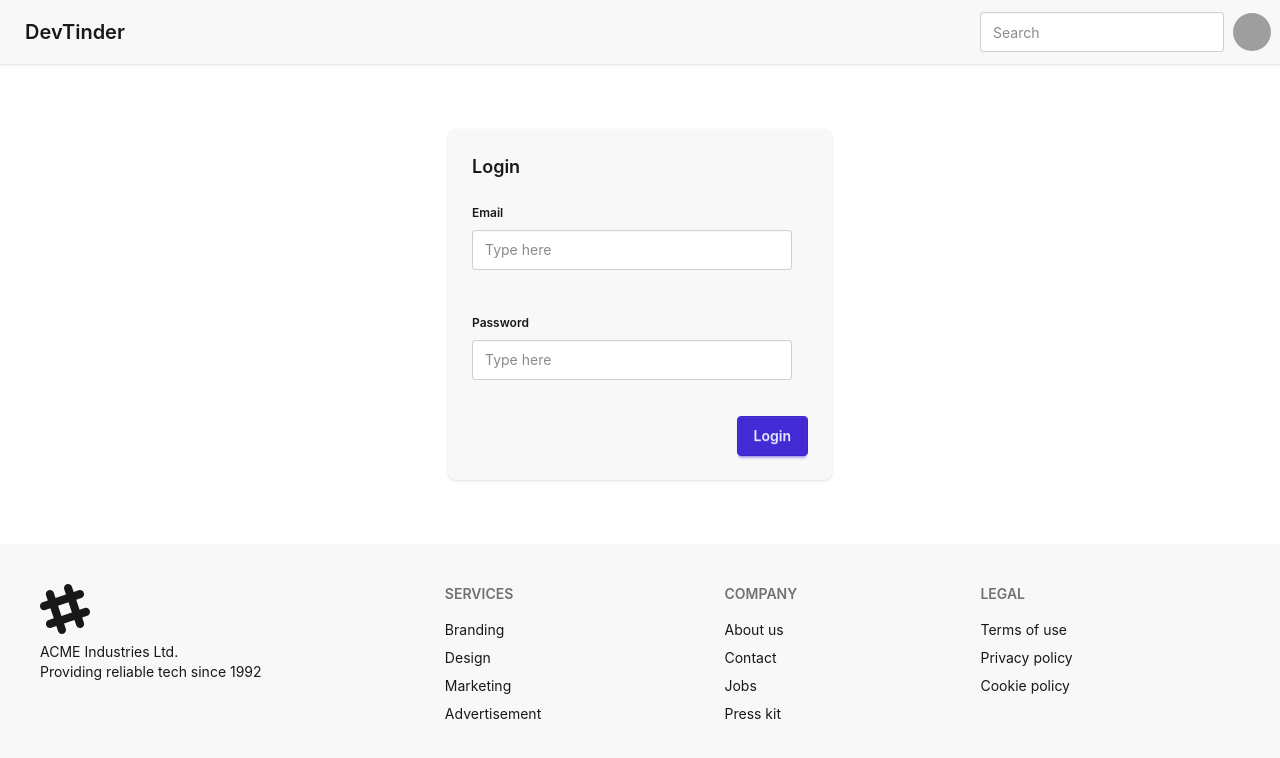
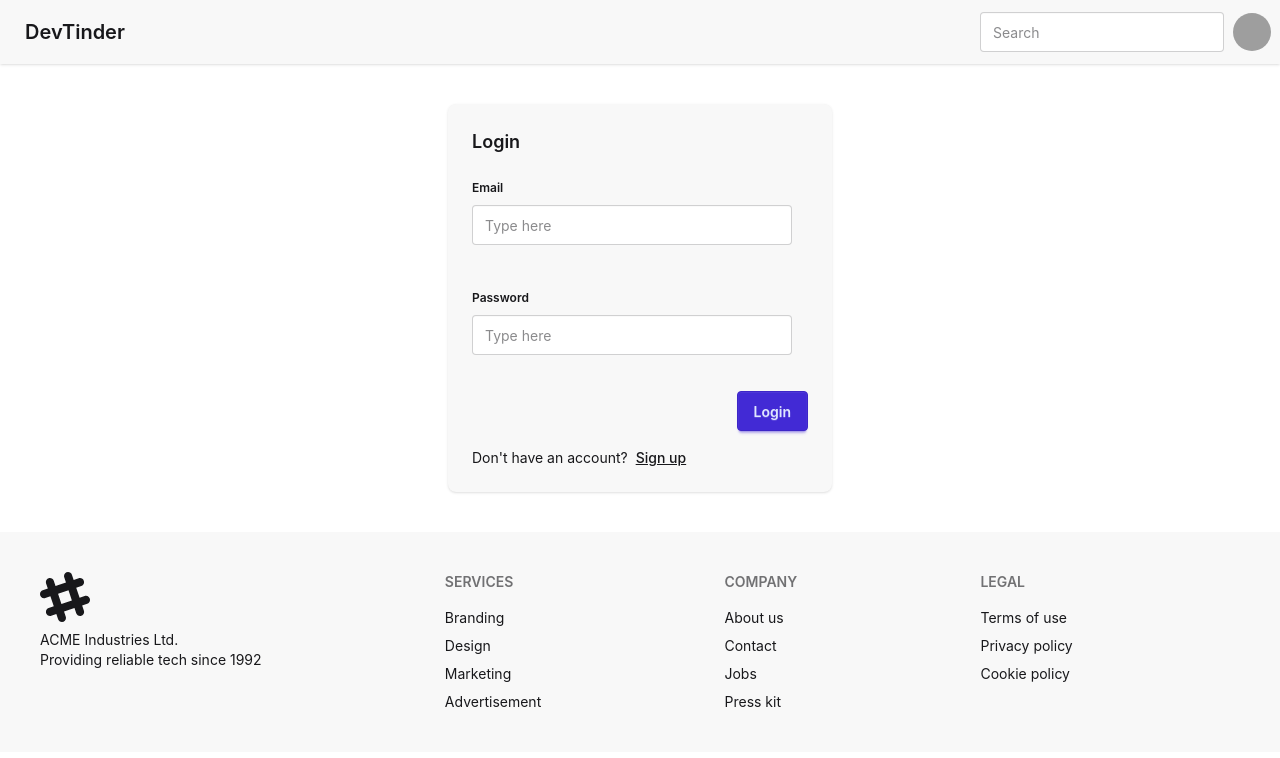
Before and after one commit to vijaydevguy/devtinder-frontend, a React (Vite) app: page /login in a window 1280 px wide. Shown: the top 758 px of the page. Built offline with nearby package versions, Linux system fonts and the light colour scheme; no server answers; grey boxes are pictures that could not be loaded.

Commit message:
signin_signup

```diff
--- a/src/hooks/useLogin.jsx
+++ b/src/hooks/useLogin.jsx
@@ -1,7 +1,11 @@
-import React, { useEffect, useState } from "react";
-import { ErrorMessage, Field, Form, Formik } from "formik";
+import { useState } from "react";
 import * as Yup from "yup";
-import { fetchUser, loginService, logout } from "../services/authService";
+import {
+  fetchUser,
+  loginService,
+  logout,
+  signUp,
+} from "../services/authService";
 import { notify } from "../utils/toastify";
 import { useDispatch, useSelector } from "react-redux";
 import { addUser, removeUser } from "../redux/slices/userSlice";
@@ -15,6 +19,7 @@ export const useLogin = () => {
   const [loading, setLoading] = useState(false);
   const [error, setError] = useState(null);
   const [user, setUser] = useState();
+  const [isLogin, setIsLogin] = useState(true);
 
   const userData = useSelector(selectUserDetails) || null;
 
@@ -33,12 +38,24 @@ export const useLogin = () => {
       .matches(/[A-Z]/, "Must contain at least one uppercase letter")
       .matches(/[0-9]/, "Must contain at least one number")
       .matches(/[@$!%*?&]/, "Must contain at least one special character"),
+
+    ...(!isLogin && {
+      firstName: Yup.string().required("First name is required"),
+      lastName: Yup.string().optional(),
+    }),
   });
 
-  const initialValues = {
-    emailId: "",
-    password: "",
-  };
+  const initialValues = isLogin
+    ? {
+        emailId: "",
+        password: "",
+      }
+    : {
+        firstName: "",
+        lastName: "",
+        emailId: "",
+        password: "",
+      };
 
   // login user
   const handleSubmit = async (
@@ -48,16 +65,35 @@ export const useLogin = () => {
     console.log(values, "testPayload");
 
     try {
-      const res = await loginService(values);
-      // console.log(res, "testLoginRes");
+      if (isLogin) {
+        const loginPayload = {
+          emailId: values.emailId,
+          password: values.password,
+        };
+        const res = await loginService(loginPayload);
+        // const res = await loginService(values);
+        // store data in redux
+        dispatch(addUser(res.data));
+        notify("Logged in successfully", `${res.firstName}${res.lastName}`);
+      } else {
+        const signupPayload = {
+          firstName: values.firstName,
+          lastName: values.lastName,
+          emailId: values.emailId,
+          password: values.password,
+        };
+        const res = await signUp(signupPayload);
+        // store data in redux
+        dispatch(addUser(res.data));
+        notify("Sign up successfully", `${res.firstName}${res.lastName}`);
+      }
 
-      // store data in redux
-      dispatch(addUser(res.data));
-
-      notify("Logged in successfully", res.firstName);
       navigate("/");
     } catch (error) {
-      notify(`Login failed ${error.message}`, "error");
+      notify(
+        `${isLogin ? "Login" : "Sign up"} failed ${error.message}`,
+        "error",
+      );
     } finally {
       resetForm();
       setSubmitting(false);
@@ -105,5 +141,7 @@ export const useLogin = () => {
     setError,
     userData,
     handleLogout,
+    isLogin,
+    setIsLogin,
   };
 };
--- a/src/pages/Login.jsx
+++ b/src/pages/Login.jsx
@@ -1,17 +1,15 @@
 import { ErrorMessage, Field, Form, Formik } from "formik";
-import React from "react";
-import * as Yup from "yup";
-import { loginService } from "../services/authService";
 import { useLogin } from "../hooks/useLogin";
 
 const Login = () => {
-  const { LoginSchema, initialValues, handleSubmit } = useLogin();
+  const { LoginSchema, initialValues, handleSubmit, isLogin, setIsLogin } =
+    useLogin();
 
   return (
-    <div className="flex justify-center items-center lg:h-[60vh]">
+    <div className="flex justify-center items-center py-10">
       <div className="card bg-base-200 w-96 shadow-sm ">
         <div className="card-body flex flex-col gap-4">
-          <h2 className="card-title">Login</h2>
+          <h2 className="card-title"> {isLogin ? "Login" : "Sign up"}</h2>
           <Formik
             initialValues={initialValues}
             validationSchema={LoginSchema}
@@ -20,6 +18,42 @@ const Login = () => {
             {({ isSubmitting }) => (
               <Form className="flex flex-col gap-8">
                 {/* <div className=""> */}
+                {/* firstName */}
+                {!isLogin && (
+                  <fieldset className="fieldset relative">
+                    <legend className="fieldset-legend">First Name</legend>
+                    <Field
+                      type="text"
+                      name="firstName"
+                      className="input"
+                      placeholder="Type here"
+                    />
+                    <ErrorMessage
+                      name="firstName"
+                      component="div"
+                      className="text-red-500 text-sm absolute -bottom-6"
+                    />
+                  </fieldset>
+                )}
+
+                {/* lastName */}
+                {!isLogin && (
+                  <fieldset className="fieldset relative">
+                    <legend className="fieldset-legend">Last Name</legend>
+                    <Field
+                      type="text"
+                      name="lastName"
+                      className="input"
+                      placeholder="Type here"
+                    />
+                    <ErrorMessage
+                      name="lastName"
+                      component="div"
+                      className="text-red-500 text-sm absolute -bottom-6"
+                    />
+                  </fieldset>
+                )}
+
                 {/* email */}
                 <fieldset className="fieldset relative">
                   <legend className="fieldset-legend">Email</legend>
@@ -57,12 +91,27 @@ const Login = () => {
                     disabled={isSubmitting}
                     className="btn btn-primary"
                   >
-                    {isSubmitting ? "Loading..." : "Login"}
+                    {/* {isLogin ? "Login" : "Sign up"} */}
+                    {isSubmitting
+                      ? "Loading..."
+                      : isLogin
+                        ? "Login"
+                        : "Sign up"}
                   </button>
                 </div>
               </Form>
             )}
           </Formik>
+
+          <h2 className="">
+            {isLogin ? "Don't" : "Already"} have an account?{" "}
+            <button
+              onClick={() => setIsLogin(!isLogin)}
+              className="underline cursor-pointer pl-1 font-medium"
+            >
+              {isLogin ? "Sign up" : "Login"}
+            </button>
+          </h2>
         </div>
       </div>
     </div>
--- a/src/services/authService.jsx
+++ b/src/services/authService.jsx
@@ -9,6 +9,13 @@ import { baseUrl } from "../../common";
 
 export const loginService = async (payload) => {
   const res = await axios.post(`${baseUrl}/login`, payload, {
+    withCredentials: true,
+  });
+  return res;
+};
+
+export const signUp = async (payload) => {
+  const res = await axios.post(`${baseUrl}/signup`, payload, {
     withCredentials: true,
   });
   return res;
```
